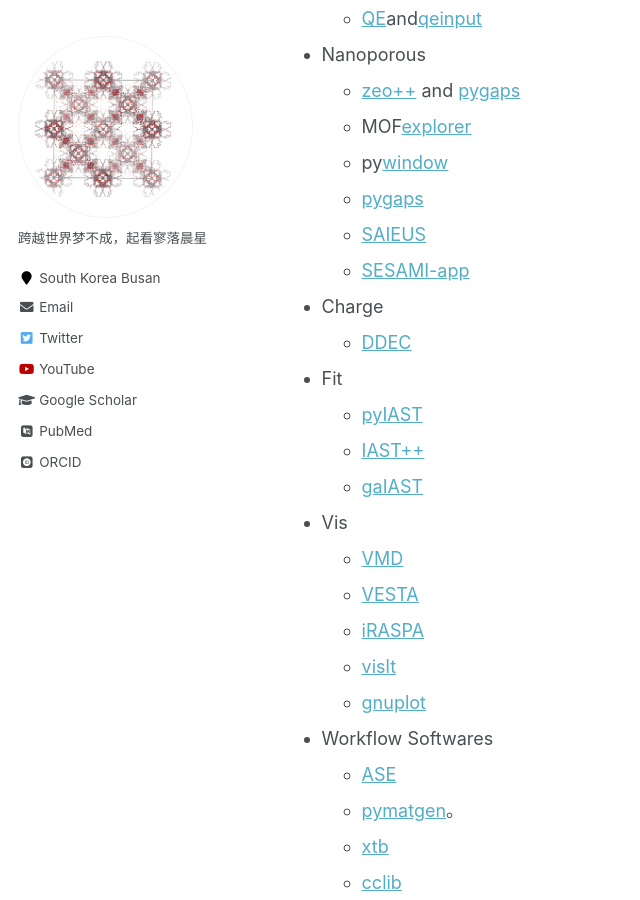
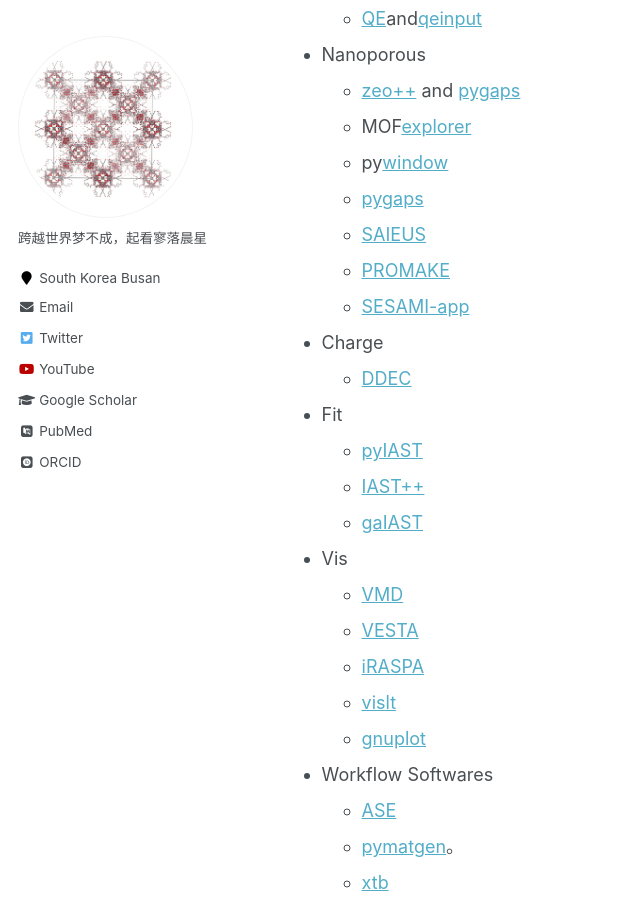
Before and after one commit to sxm13/ZGBshenxiaomoCV.github.io, a Jekyll site: the page built from _pages/markdown.md, in a window 1280 px wide and 900 px high, scrolled down 769 px. Shown: the whole window, without its empty margins (0-640 px from the left). Built offline with Jekyll 4.4.1, drawn with Linux system fonts in a browser that asks for light colours; some web fonts are replaced.

Commit message:
Update markdown.md

```diff
--- a/_pages/markdown.md
+++ b/_pages/markdown.md
@@ -30,6 +30,7 @@
   * py[window](https://github.com/JelfsMaterialsGroup/pywindow "pywindow")
   * [pygaps](https://github.com/pauliacomi/pygaps "PSD")
   * [SAIEUS](http://www.nldft.com/download/ "nldft")
+  * [PROMAKE](https://github.com/sxm13/PORMAKE)
   * [SESAMI-app](https://sesami-web.org/ "bet")
 * Charge
   * [DDEC](https://sourceforge.net/projects/ddec/ "DDEC")
```
